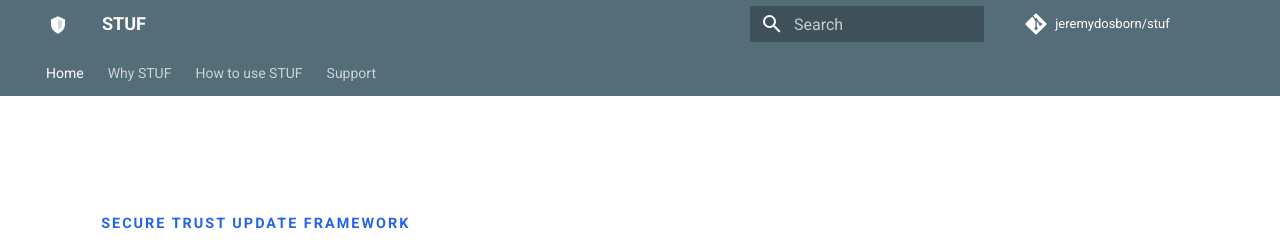
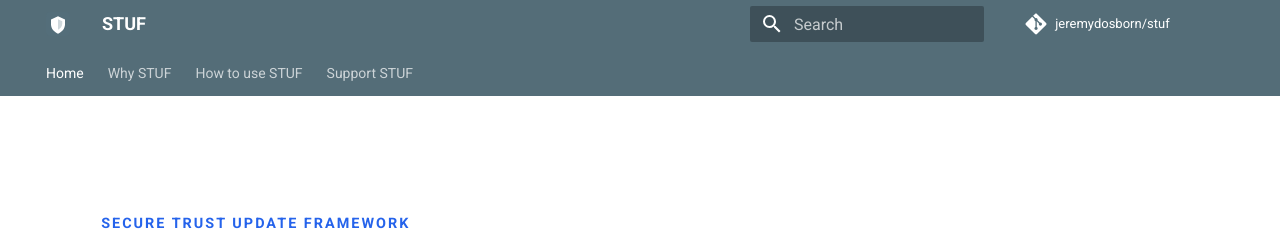
Before and after one commit to jeremydosborn/stuf.github.io, an MkDocs documentation site: the page built from docs/index.md, in a window 1280 px wide and 900 px high. Shown: the top 249 px of the window. Built offline with MkDocs 1.6.1 and Material for MkDocs 9.7.7, drawn with Linux system fonts in a browser that asks for light colours; comment, search, counter and statistics services are not loaded; some of the changed text lies outside the part shown.

Commit message:
Update home and support navigation

```diff
--- a/docs/index.md
+++ b/docs/index.md
@@ -255,7 +255,7 @@ hide:
       working embedded examples, and no-heap and small-heap profiles. Not production-ready without
       independent security review.
     </p>
-    <p><a href="support/">Get in touch →</a></p>
+    <p><a href="support/">Support STUF →</a></p>
   </div>
 
   <div class="stuf-panel-visual" aria-hidden="true">
--- a/mkdocs.yml
+++ b/mkdocs.yml
@@ -34,7 +34,7 @@ nav:
   - Home: index.md
   - Why STUF: why/index.md
   - How to use STUF: getting-started/index.md
-  - Support: support/index.md
+  - Support STUF: support/index.md
 
 markdown_extensions:
   - admonition
```
